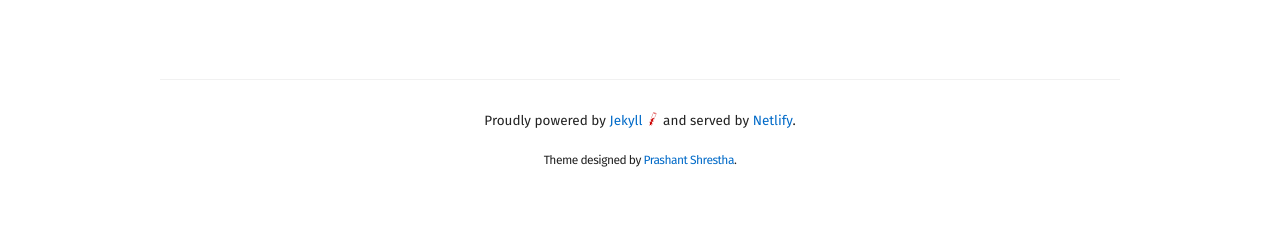
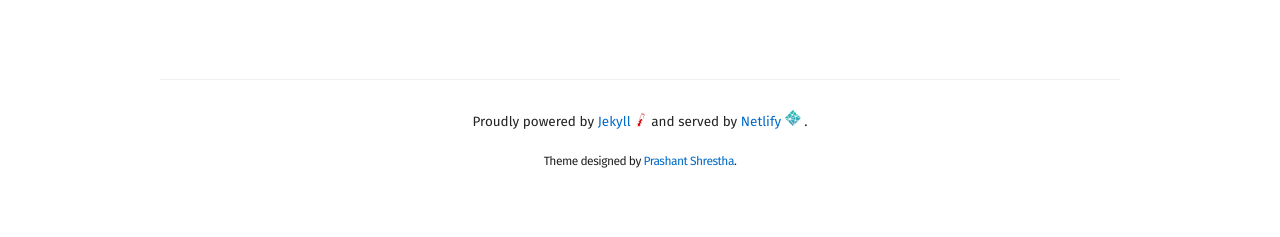
Before and after one commit to intern0t/personal-blog, a Jekyll site: the page built from index.html, in a window 1280 px wide. Shown: the part 2213-2450 px from the top of the page. Built offline with Jekyll 4.4.1, drawn with Linux system fonts in a browser that asks for light colours; nearby versions of some CDN libraries; some web fonts are replaced; the list of posts is cut into pages by our own code.

Commit message:
Added Netlify's 16x16 logo for Netlify in the footer.

```diff
--- a/_includes/footer.html
+++ b/_includes/footer.html
@@ -1,6 +1,6 @@
 <footer class="site-footer container">
 	<div class="u-full-width">
-		<h6>Proudly powered by <a href="https://jekyllrb.com/" target="_blank">Jekyll</a> <i class="icon-brand4"></i> and served by <a href="https://netlify.com">Netlify</a>.</h6>
+		<h6>Proudly powered by <a href="https://jekyllrb.com/" target="_blank">Jekyll</a> <i class="icon-brand4"></i> and served by <a href="https://netlify.com">Netlify</a> <img src="./assets/images/netlify-logomark.png" alt="./assets/images/netlify-logomark.png" width="16" height="16"> .</h6>
 		<h5>Theme designed by <a href="{{ site.url }}" target="_blank">Prashant Shrestha</a>.</h5>
 	</div>
 </footer>
```
Also changed, not shown: assets/images/netlify-logomark.png (added).
